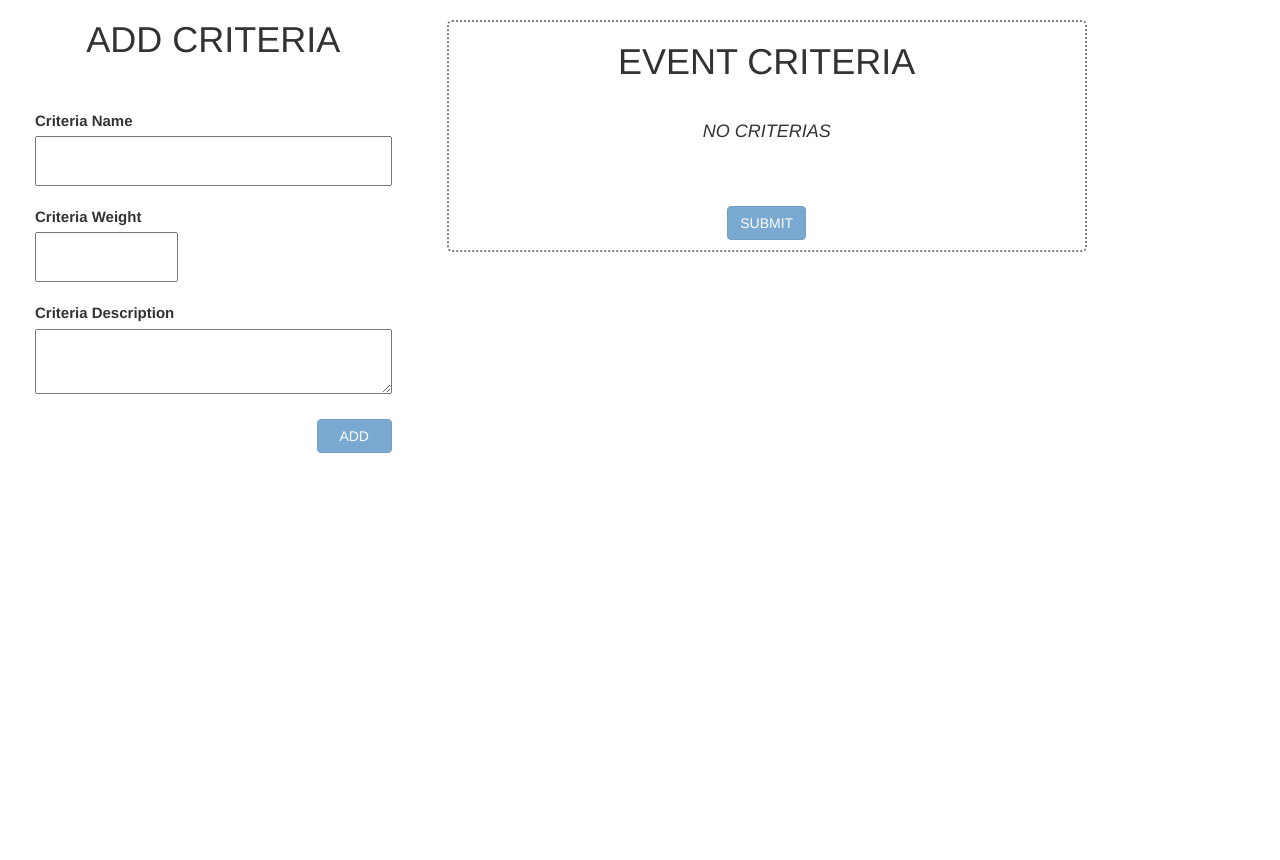
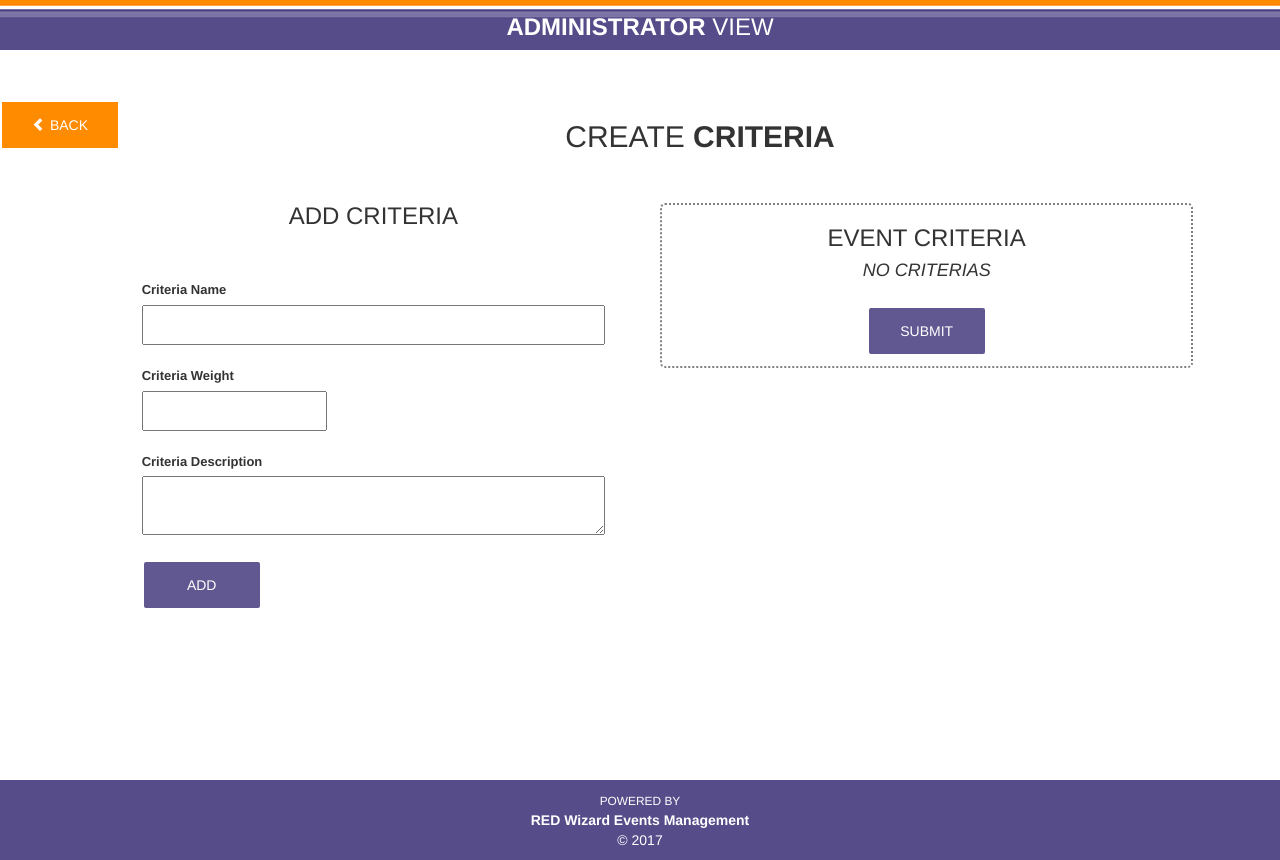
Before and after one commit to RedWizards/scoring-system-v3, a PHP site: page /server/criteria.php in a window 1280 px wide. Before the commit the page ends 453 px from the top, so only its background shows below. Run offline with PHP 8.4, Linux system fonts and the light colour scheme; data that the repository does not hold is empty.

Commit message:
Fix create criteria ui

```diff
--- a/assets/css/criteria.css
+++ b/assets/css/criteria.css
@@ -3,7 +3,7 @@
 }
 
 label, #criteria_name, #criteria_desc, #criteria_weight {
-    font-size: 15px;
+    font-size: 13px;
 }
 
 #criteria_name, #criteria_desc, #criteria_weight {
@@ -16,12 +16,12 @@ label, #criteria_name, #criteria_desc, #criteria_weight {
 }
 
 #criteria_name {
-    height: 50px;
+    height: 40px;
 }
 
 #criteria_weight {
     width: 40%;
-    height: 50px;
+    height: 40px;
 }
 
 .btn-submit {
@@ -45,3 +45,26 @@ ul {
     padding: 10px;
     margin: 10px 0;
 }
+
+#submit-criteria {
+    height: 50px;
+    color: #fff;
+    background-color: #0e0058;
+    border:  solid 2px #fff;
+    width:  120px;
+    transition: background-color 0.5s ease;
+}
+
+#submit-criteria:hover {
+    background-color: #3923ab;
+}
+
+#submit-criteria:focus {
+    background-color: #1b0688;
+}
+
+.criteria-box {
+    border: solid 2px lightgray;
+    padding: 10px;
+    margin: 5px 0;
+}
--- a/server/criteria.php
+++ b/server/criteria.php
@@ -5,6 +5,7 @@
         <title>Add Criteria</title>
         <link rel="stylesheet" href="../assets/css/bootstrap.min.css">
         <link rel="stylesheet" href="../assets/css/criteria.css">
+        <link rel="stylesheet" href="../assets/css/admin-view.css">
         <script src='../assets/js/angular.min.js'></script>
         <script src="../assets/js/jquery.js"></script>
         <script src="../assets/js/bootstrap.min.js"></script>
@@ -13,9 +14,23 @@
 
     <body ng-controller="criteriaCtrl" ng-init="init()">
 
-        <div class="col-md-4">
+        <header>
+            <div class="text-center">
+                <h3 id="scoresheet-name"><b>ADMINISTRATOR</b> VIEW</h3>
+            </div>
+        </header>
 
-            <h1 class="text-center">ADD CRITERIA</h1>
+        <div class="row outer-row">
+
+            <span class="pull-left">
+                <a href="index.php"><button id="back"><span class="glyphicon glyphicon-chevron-left"></span> BACK</button></a>
+            </span>
+            <h2 class="text-center">CREATE <strong>CRITERIA</strong></h2>
+            <br/>
+
+            <div class="col-md-offset-1 col-md-5">
+
+                <h3 class="text-center">ADD CRITERIA</h3>
                 <br/>
 
                 <form name="criteriaForm" ng-submit="addCriteria">
@@ -35,36 +50,50 @@
                         <textarea type="text" name="criteria_desc" ng-model="new_desc" id="criteria_desc" required/></textarea><br/>
                     </div>
 
-                <div class="criteria_div text-right">
-                    <input rows="4" ng-disabled="criteriaForm.$invalid" ng-click="addCriteria()" class="btn btn-primary btn-submit" type="submit" value="ADD">
+                    <div class="criteria_div text-left">
+                        <input rows="4" ng-disabled="criteriaForm.$invalid" ng-click="addCriteria()" class="btn btn-primary btn-submit" id="submit-criteria" type="submit" value="ADD">
                     </div>
                 </form>
 
             </div>
 
-        <div class="col-md-6" id="criteria-output">
+            <div class="col-md-5" id="criteria-output">
 
-            <h1 class="text-center">EVENT CRITERIA</h1>
-            <br/>
+                <h3 class="text-center">EVENT CRITERIA</h3>
 
                 <h4 ng-show="!criterias.length" class="text-center"><i> NO CRITERIAS </i></h4>
 
                 <ul>
                     <li ng-repeat="criteria in criterias" class="{'fadeOut' : criteria.done}">
-                    <div class="container-fluid" id="criteria-element-{{criteria.criteria_id}}">
+                        <div class="container-fluid criteria-box" id="criteria-element-{{criteria.criteria_id}}">
                             <span ng-click="deleteCriteria($index, criteria.criteria_id)" class="btn btn-danger pull-right">&times;</span>
-                        <p>NAME: {{criteria.criteria_desc}}</span>
-                        <p>WEIGHT: {{criteria.criteria_weight}}</span>
-                        <p>DESCRIPTION: {{criteria.criteria_desc}}</p>
+                            <table>
+                                <tr>
+                                    <td><b><i>Name</i></b></td>
+                                    <td style="padding: 0 10px;">{{criteria.criteria_desc}}</td>
+                                </tr>
+                                <tr>
+                                    <td><b><i>Weight</i></b></td>
+                                    <td style="padding: 0 10px;">{{criteria.criteria_weight}}</td>
+                                </tr>
+                                <tr>
+                                    <td><b><i>Description</i></b></td>
+                                    <td style="padding: 0 10px;">{{criteria.criteria_longdesc}}</td>
+                                </tr>
+                            </table>
                         </div>
                     </li>
                 </ul>
 
-            <br/>
-            <br/>
-            <p class="text-center"><button ng-class="{'disabled': criterias.length==0}" class="btn btn-primary" ng-click="submitCriteria()">SUBMIT</button>
+                <p class="text-center"><button ng-class="{'disabled': criterias.length==0}" class="btn btn-primary" ng-click="submitCriteria()" id="submit-criteria">SUBMIT</button>
                 </p>
 
+            </div>
+
+        </div>
+
+        <div id="footer" class="text-center">
+            <small class="sub">POWERED BY</small><br/><strong>RED Wizard Events Management</strong><br/>&copy; 2017
         </div>
 
     </body>
```
Lines whose indentation alone changed are shown as unchanged.
